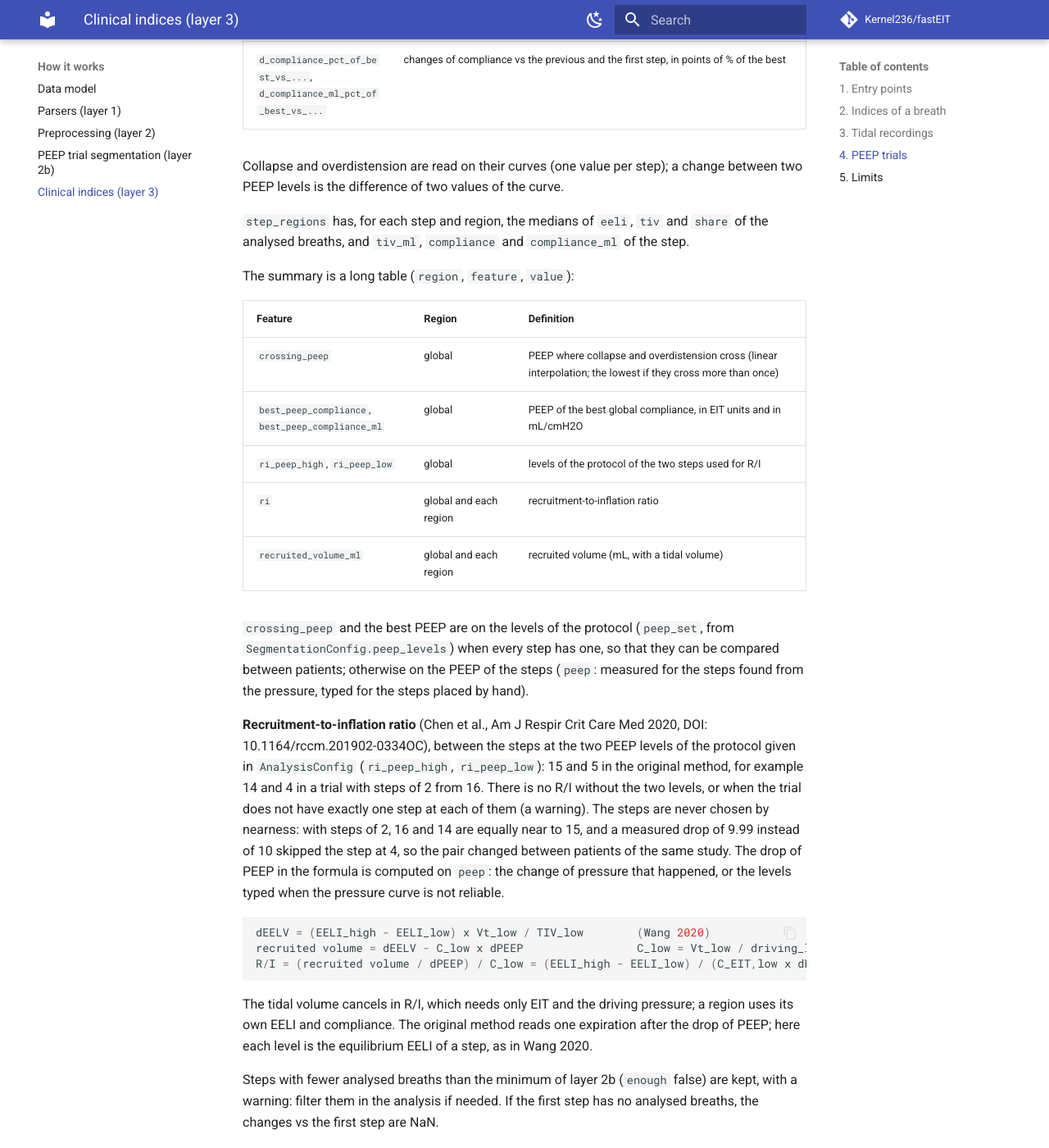
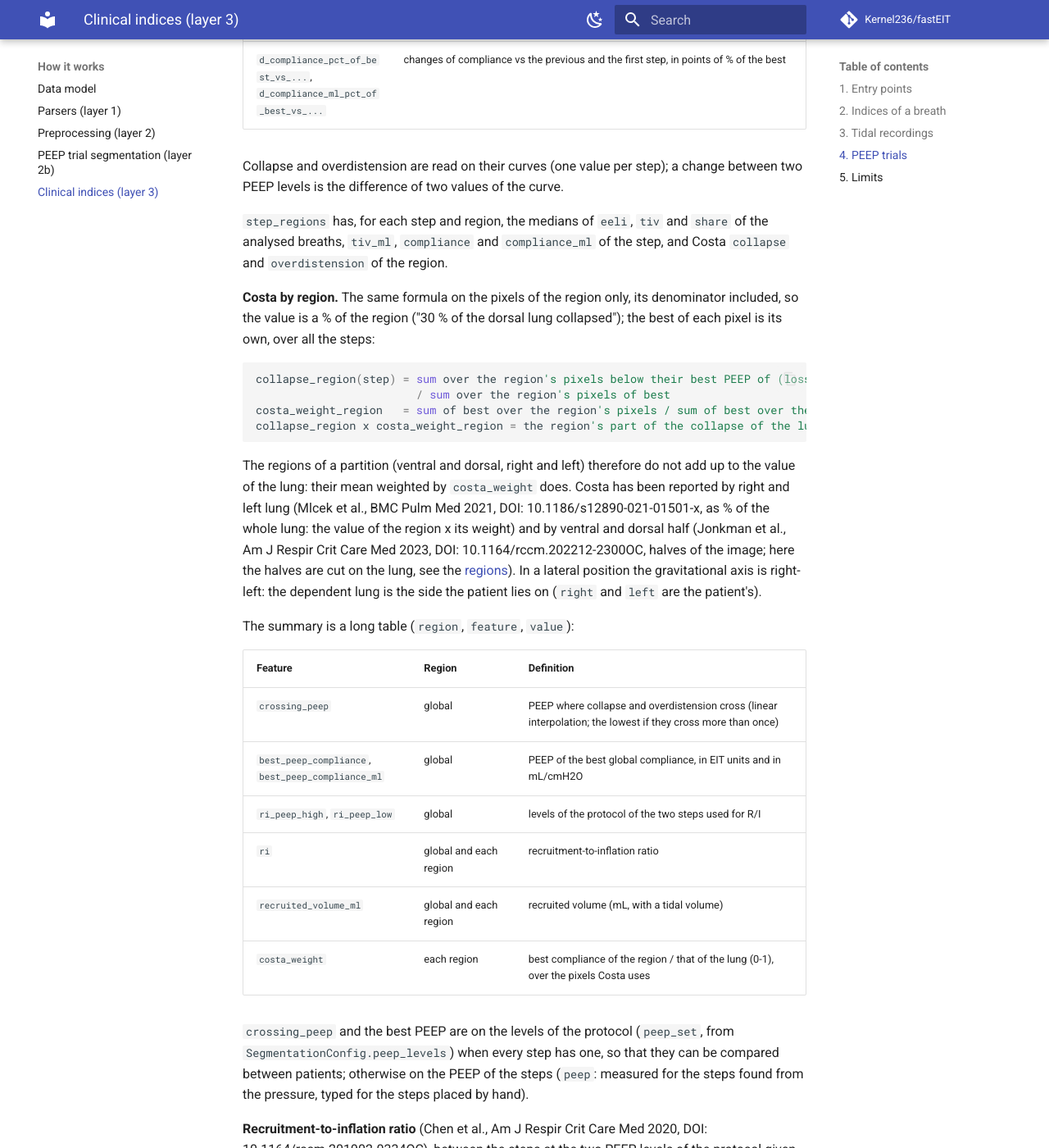
Before and after one commit to Kernel236/fastEIT, an MkDocs documentation site: the page built from docs/features.md, in a window 1280 px wide and 1400 px high, scrolled down 3876 px. Shown: the whole window at 82% size. Built offline with MkDocs 1.6.1 and Material for MkDocs 9.7.7, drawn with Linux system fonts in a browser that asks for light colours; comment, search, counter and statistics services are not loaded; the version menu is left out; some of the changed text lies outside the part shown.

Commit message:
docs: Costa by region - formula, the two normalisations with their sources, the lateral position, the limit of small regions

````diff
--- a/docs/features.md
+++ b/docs/features.md
@@ -125,7 +125,29 @@ Collapse and overdistension are read on their curves (one value per step); a cha
 two PEEP levels is the difference of two values of the curve.
 
 `step_regions` has, for each step and region, the medians of `eeli`, `tiv` and `share` of
-the analysed breaths, and `tiv_ml`, `compliance` and `compliance_ml` of the step.
+the analysed breaths, `tiv_ml`, `compliance` and `compliance_ml` of the step, and Costa
+`collapse` and `overdistension` of the region.
+
+**Costa by region.** The same formula on the pixels of the region only, its denominator
+included, so the value is a % of the region ("30 % of the dorsal lung collapsed"); the
+best of each pixel is its own, over all the steps:
+
+```
+collapse_region(step) = sum over the region's pixels below their best PEEP of (loss x best)
+                        / sum over the region's pixels of best
+costa_weight_region   = sum of best over the region's pixels / sum of best over the lung
+collapse_region x costa_weight_region = the region's part of the collapse of the lung
+```
+
+The regions of a partition (ventral and dorsal, right and left) therefore do not add up
+to the value of the lung: their mean weighted by `costa_weight` does. Costa has been
+reported by right and left lung (Mlcek et al., BMC Pulm Med 2021, DOI:
+10.1186/s12890-021-01501-x, as % of the whole lung: the value of the region x its weight)
+and by ventral and dorsal half (Jonkman et al., Am J Respir Crit Care Med 2023, DOI:
+10.1164/rccm.202212-2300OC, halves of the image; here the halves are cut on the lung,
+see the [regions](preprocessing.md)). In a lateral position the gravitational axis is
+right-left: the dependent lung is the side the patient lies on (`right` and `left` are
+the patient's).
 
 The summary is a long table (`region`, `feature`, `value`):
 
@@ -136,6 +158,7 @@ The summary is a long table (`region`, `feature`, `value`):
 | `ri_peep_high`, `ri_peep_low` | global | levels of the protocol of the two steps used for R/I |
 | `ri` | global and each region | recruitment-to-inflation ratio |
 | `recruited_volume_ml` | global and each region | recruited volume (mL, with a tidal volume) |
+| `costa_weight` | each region | best compliance of the region / that of the lung (0-1), over the pixels Costa uses |
 
 `crossing_peep` and the best PEEP are on the levels of the protocol
 (`peep_set`, from `SegmentationConfig.peep_levels`) when every step has one, so that they
@@ -183,6 +206,9 @@ first step has no analysed breaths, the changes vs the first step are NaN.
   tested: compare patients with the same steps.
 - Costa reads an error common to a step (its driving pressure, the share of the tidal
   volume seen by the slice) as collapse or overdistension.
+- Costa by region is a % of the region: with a small `costa_weight` (a small or little
+  ventilated region) a few pixels move it a lot. Pixels never ventilated in the trial are
+  outside the lung mask and count nowhere, globally or by region.
 - R/I mixes recruitment and overdistension (Zhao et al., Crit Care 2023, DOI:
   10.1186/s13054-023-04520-8) and becomes large in a region almost collapsed at the low
   PEEP.
````
Also changed, not shown: docs/export.md (+1 -1 lines).
